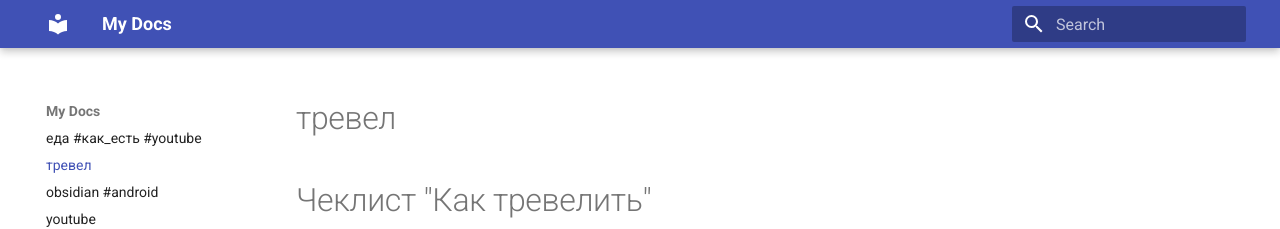
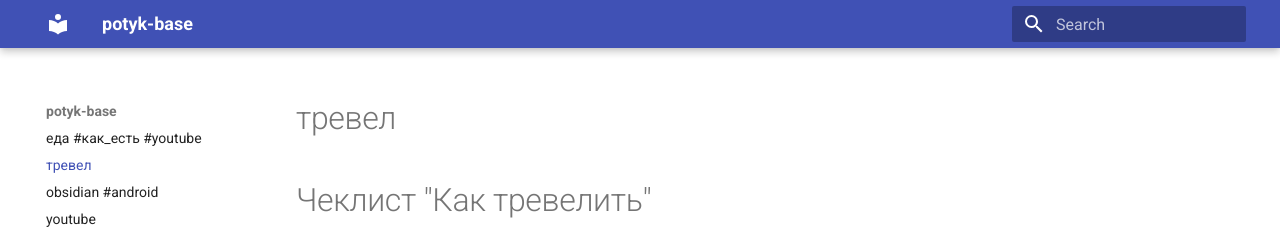
Before and after one commit to potykion/potyk-base, an MkDocs documentation site: the page built from base/how-to-travel.md, in a window 1280 px wide. Shown: the top 229 px of the page. Built offline with MkDocs 1.6.1 and Material for MkDocs 9.7.7, drawn with Linux system fonts in a browser that asks for light colours.

Commit message:
Деплой базы

```diff
--- a/mkdocs.yml
+++ b/mkdocs.yml
@@ -1,3 +1,3 @@
-site_name: My Docs
+site_name: potyk-base
 theme: material
 docs_dir: base
```
Also changed, not shown: 2 other files.
